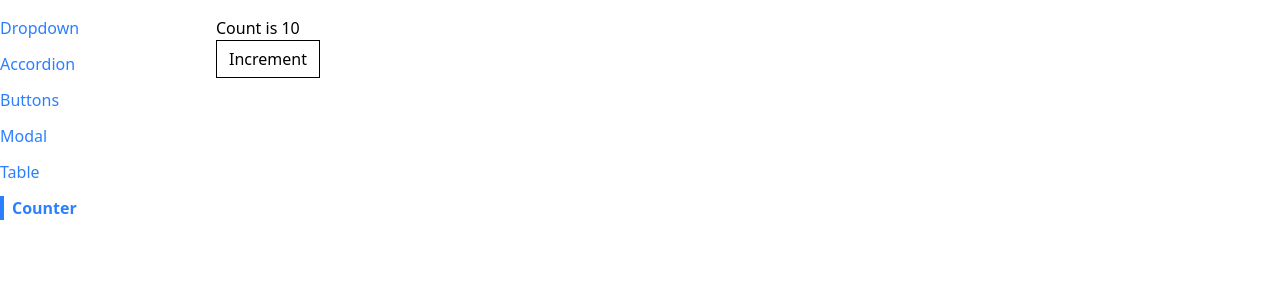
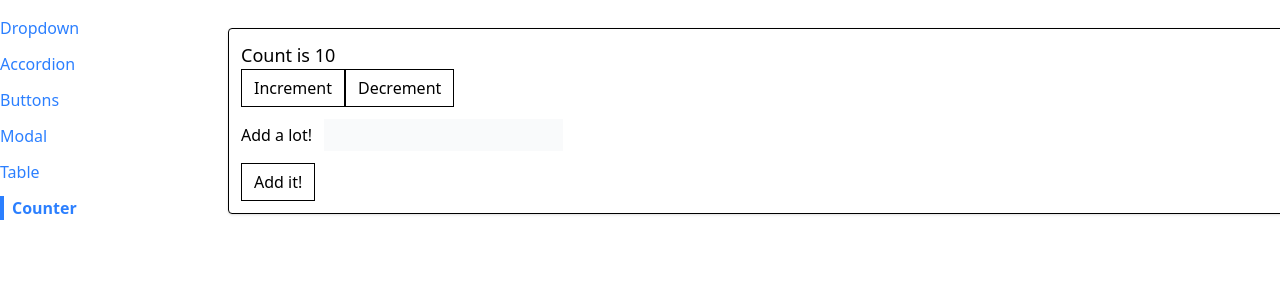
Before and after one commit to LaurenAMolloy/Component-Library, a React (Vite) app: page /counter in a window 1280 px wide. Shown: the top 300 px of the page. Built offline with nearby package versions, Linux system fonts and the light colour scheme.

Commit message:
Adding useReducer for counter page

```diff
--- a/package.json
+++ b/package.json
@@ -12,6 +12,7 @@
   "dependencies": {
     "@tailwindcss/vite": "^4.1.15",
     "classnames": "^2.5.1",
+    "immer": "^10.2.0",
     "nanoid": "^5.1.6",
     "prop-types": "^15.8.1",
     "react": "18.3.1",
--- a/src/pages/CounterPage.js
+++ b/src/pages/CounterPage.js
@@ -1,14 +1,109 @@
-import { useState, useEffect } from 'react'
+import { useReducer } from 'react'
 import Button from '../components/Button'
-import useCounter from '../hooks/use-counter'
+import Panel from '../components/Panel';
+import { produce } from 'immer'
+
+const INCREMENT_COUNT = 'increment';
+const DECREMENT_COUNT = 'decrement';
+const SET_VALUE_TO_ADD = 'change_value_to add';
+const ADD_VALUE_TO_COUNT = 'add_value_to_count';
+
+const reducer = (state, action) => {
+
+  switch (action.type) {
+    case INCREMENT_COUNT:
+      state.count = state.count + 1;
+      return;
+    case DECREMENT_COUNT:
+        state.count = state.count -1;
+      return;
+    case SET_VALUE_TO_ADD:
+        state.valueToAdd = action.payload;
+      return;
+    case ADD_VALUE_TO_COUNT:
+        state.count = state.count + state.valueToAdd;
+        state.valueToAdd = 0;
+        return;
+    //if you enter default this is unexpected
+    default:
+      return;
+  }
+
+  // if(action.type === INCREMENT_COUNT) {
+  //   return {
+  //     ...state,
+  //     count: state.count + 1
+  //   };
+  // }
+
+  // if(action.type === SET_VALUE_TO_ADD) {
+    // return {
+    //   ...state,
+    //   valueToAdd: action.payload,
+    // }
+  // }
+  //return state;
+};
 
 export default function CounterPage({ initialCount }) {
-  const { count, increment} = useCounter(initialCount);
+  // const [count, setCount] = useState(initialCount);
+  // const [valueToAdd, setValueToAdd] = useState(0);
+  const [state, dispatch] = useReducer(produce(reducer), {
+    count: initialCount,
+    valueToAdd: 0
+  })
 
-  return <div>
-    <h1>Count is {count}</h1>
-    <Button onClick={increment}>
+  const increment = () => {
+  dispatch({
+    type: INCREMENT_COUNT
+  });
+  };
+
+  const decrement = () => {
+    dispatch({
+      type: DECREMENT_COUNT,
+    });
+  };
+
+  const handleChange = (e) => {
+    const value = parseInt(e.target.value) || 0;
+
+    dispatch({
+      type: SET_VALUE_TO_ADD,
+      payload: value,
+    })
+  }
+
+  const handleSubmit = (e) => {
+    e.preventDefault();
+    //setCount(count + valueToAdd);
+    //setValueToAdd(0)
+
+    dispatch({
+      type: ADD_VALUE_TO_COUNT
+    });
+  }
+
+  return (
+    <Panel className="m-3">
+    <h1 className="text-lg">Count is {state.count}</h1>
+    <div className='flex flex-row'>
+      <Button onClick={increment}>
         Increment
     </Button>
-  </div>
+    <Button onClick={decrement}>
+        Decrement
+    </Button>
+    </div>
+    <form onSubmit={handleSubmit}>
+      <label>Add a lot!</label>
+      <input
+      value={state.valueToAdd || ""}
+      onChange={handleChange}
+      type="number"
+      className="p-1 m-3 bg-gray-50 border-gray-300"/>
+      <Button>Add it!</Button>
+    </form>
+  </Panel>
+  )
 }
```
Also changed, not shown: 1 other file (tests, documents, lock files or other folders).
